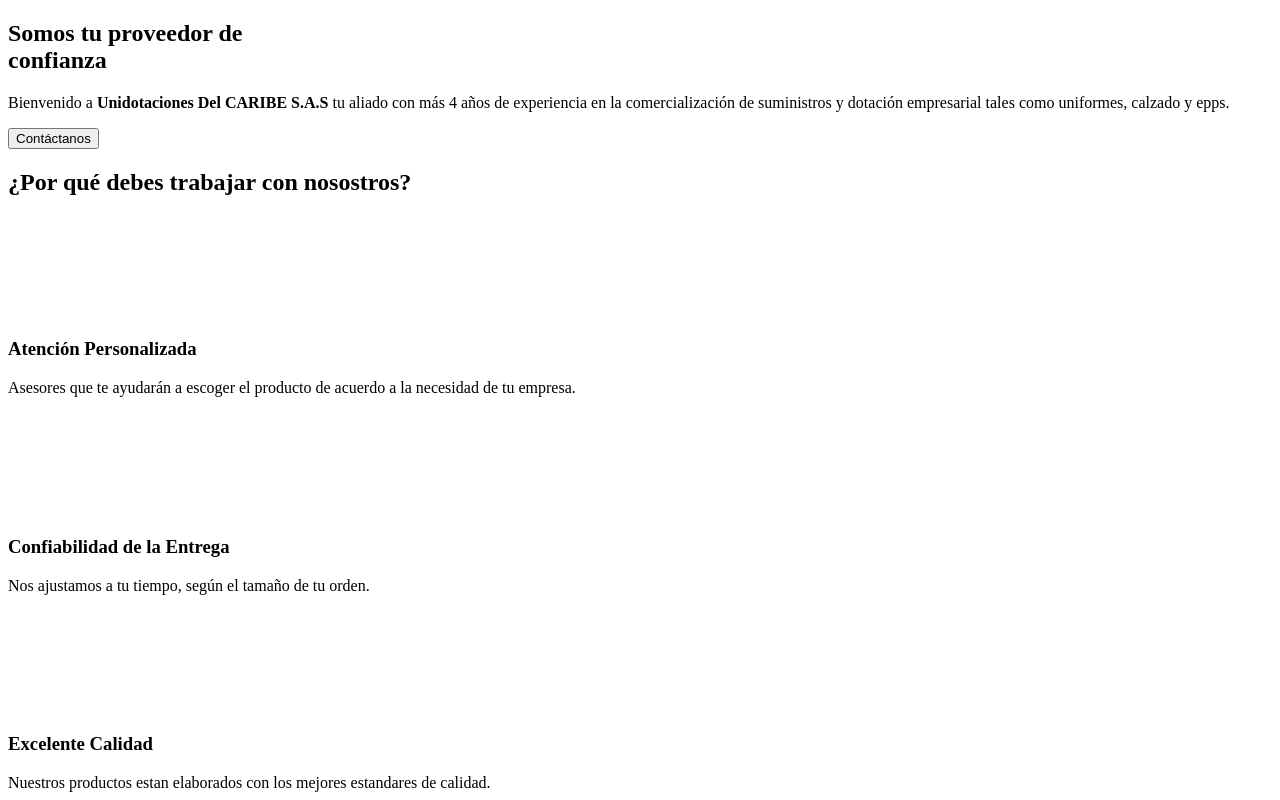
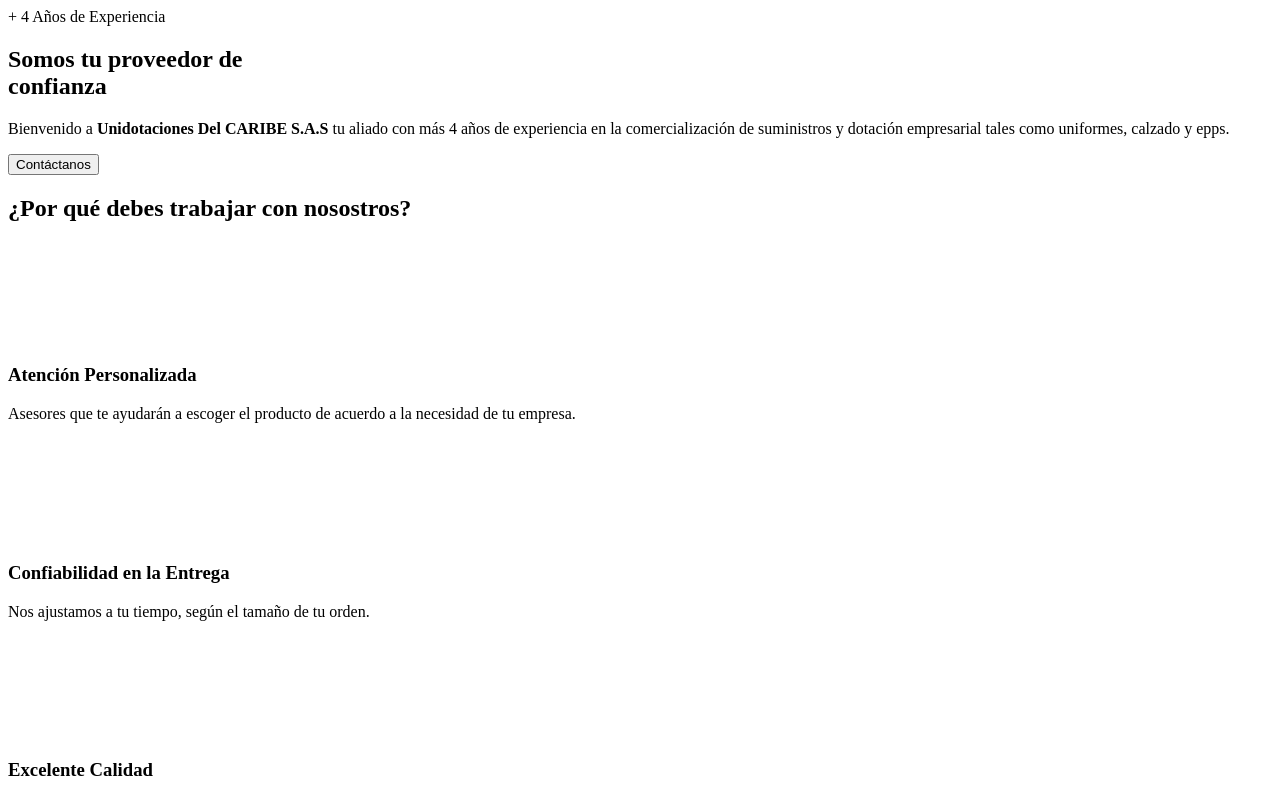
Before and after one commit to Valdo-177/Uni_dotaciones, a Next.js app: page /HomePages in a window 1280 px wide. Shown: the top 800 px of the page. Built offline with nearby package versions, Linux system fonts and the light colour scheme.

Commit message:
02-10-2024

```diff
--- a/src/models/index.ts
+++ b/src/models/index.ts
@@ -14,7 +14,7 @@
         img: img1.src
     },
     {
-        label: "Confiabilidad de la Entrega ",
+        label: "Confiabilidad en la Entrega ",
         description: "Nos ajustamos a tu tiempo, según el tamaño de tu orden.",
         img: img2.src
     },
--- a/src/pages/HomePages/index.tsx
+++ b/src/pages/HomePages/index.tsx
@@ -12,9 +12,9 @@
       <section className="bg-[#F8F8F8] text-black p-8 sm:p-4">
         <div className="xl:w-[75rem] w-auto mx-auto h-[30rem] flex items-center justify-between">
           <div className="flex flex-col items-center gap-2 w-full sm:items-start">
-            {/* <span className="font-extralight text-start w-full text-sm text-[#b61c1c">
+            <span className="font-extralight text-start w-full text-sm text-[#b61c1c">
               + 4 Años de Experiencia
-            </span> */}
+            </span>
             <div className="w-full sm:space-y-1 text-3xl text-center sm:text-start">
               <h1 className="font-bold text-primaryColor sm:text-5xl  ">
                 Somos tu
```
